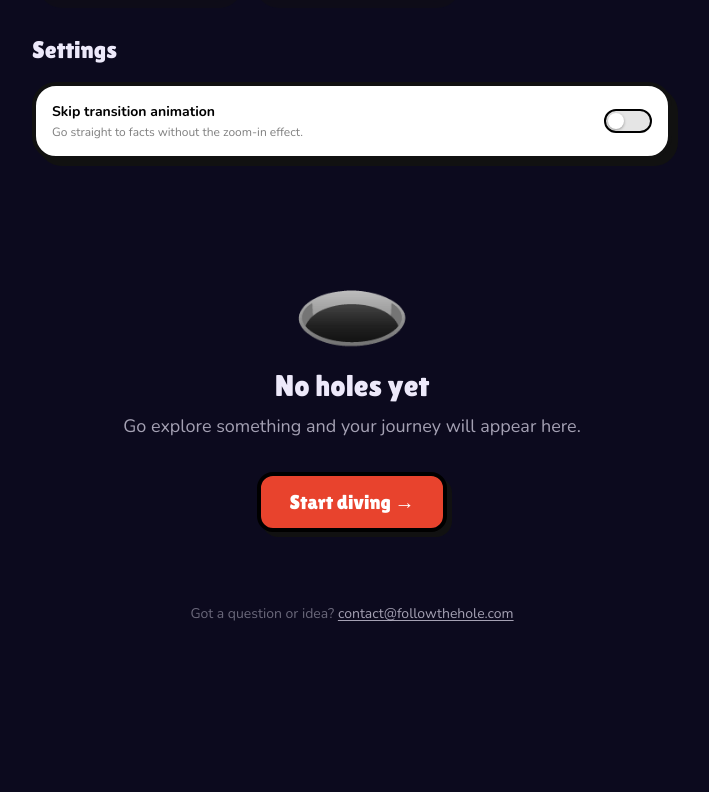
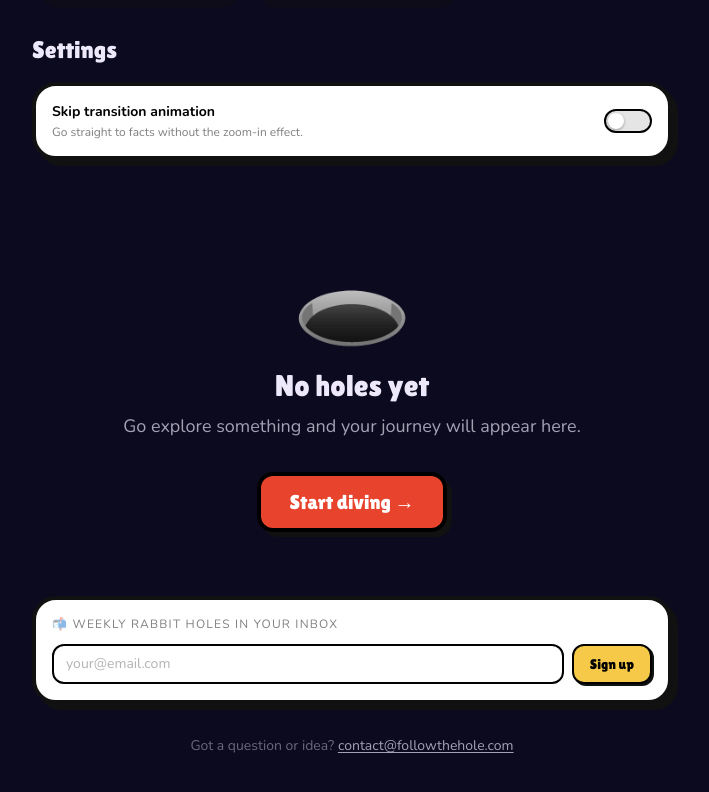
Before and after one commit to begoccor/downthehole, a React (Vite) app: page /rabbit-holes in a window 1280 px wide. Shown: the part 958-1750 px from the top of the page, without its empty margins (288-997 px from the left). Before the commit the page ends 1662 px from the top, so only its background shows below. Built offline with nearby package versions, Linux system fonts and the light colour scheme.

Commit message:
added newsletter

```diff
--- /dev/null
+++ b/src/components/NewsletterSignup.jsx
@@ -0,0 +1,60 @@
+import { useState } from 'react';
+import { useLanguage } from '../contexts/LanguageContext';
+
+const FORM_ACTION =
+  'https://b1ed02d0.sibforms.com/serve/MUIFALFc2McGvK5ABgT_rSjH1ukQG15d92psBx3eIIoOLmfIGI2zx53Vd4S2oIjM9jKgiS1b--JBojSlO0J3mLzGI-0RL3M4KgMmfbNWlCRfbMOXplNDyH6XD1FzKWL3v948KU7CZq4iXDeslpe5toBMTU0_1Ujji5nCo_2JJI5puUcYoW4dsMzSb5ZVmW0juccZP8UCnSgcvWVQ4Q==';
+
+export default function NewsletterSignup({ className = '' }) {
+  const { lang } = useLanguage();
+  const [email, setEmail]       = useState('');
+  const [submitted, setSubmitted] = useState(false);
+
+  const handleSubmit = (e) => {
+    e.preventDefault();
+    fetch(FORM_ACTION, {
+      method: 'POST',
+      headers: { 'Content-Type': 'application/x-www-form-urlencoded' },
+      body: new URLSearchParams({
+        EMAIL: email,
+        email_address_check: '',
+        locale: lang,
+        html_type: 'simple',
+      }).toString(),
+      mode: 'no-cors',
+    }).catch(() => {});
+    setSubmitted(true);
+  };
+
+  if (submitted) {
+    return (
+      <div className={`card shadow-[4px_4px_0_#111] p-4 text-center ${className}`}>
+        <p className="font-display text-xl text-[#E8432D]">You&rsquo;re in! 🐰</p>
+        <p className="font-body text-sm text-black/50 mt-1">Weekly rabbit holes, straight to your inbox.</p>
+      </div>
+    );
+  }
+
+  return (
+    <div className={`card shadow-[4px_4px_0_#111] p-4 ${className}`}>
+      <p className="font-body text-xs text-black/50 uppercase tracking-widest mb-3">
+        📬 Weekly rabbit holes in your inbox
+      </p>
+      <form onSubmit={handleSubmit} className="flex gap-2">
+        <input
+          type="email"
+          value={email}
+          onChange={e => setEmail(e.target.value)}
+          placeholder="your@email.com"
+          required
+          className="flex-1 min-w-0 px-3 py-2 font-body text-sm border-2 border-black rounded-xl bg-white text-black placeholder:text-black/30 focus:outline-none focus:ring-2 focus:ring-[#F7C948]"
+        />
+        <button
+          type="submit"
+          className="px-4 py-2 font-display text-sm bg-[#F7C948] text-black border-2 border-black rounded-xl shadow-[2px_2px_0_#111] btn-press whitespace-nowrap"
+        >
+          Sign up
+        </button>
+      </form>
+    </div>
+  );
+}
--- a/src/pages/Home.jsx
+++ b/src/pages/Home.jsx
@@ -12,6 +12,7 @@ import { useTrophies } from '../contexts/TrophyContext';
 import { useLanguage } from '../contexts/LanguageContext';
 import { getDailyTopic } from '../data/dailyTopics';
 import OArrow from '../components/OArrow';
+import NewsletterSignup from '../components/NewsletterSignup';
 import PixelEarth from '../components/PixelEarth';
 import PixelRabbit from '../components/PixelRabbit';
 import PixelWorm from '../components/PixelWorm';
@@ -910,6 +911,8 @@ function DonePhase({ topic, chain, badge, onNewSearch }) {
         <SocialShare chain={chain} startTopic={topic} />
       </div>
 
+      <NewsletterSignup className="w-full max-w-sm mt-6" />
+
     </motion.div>
   );
 }
--- a/src/pages/RabbitHoles.jsx
+++ b/src/pages/RabbitHoles.jsx
@@ -7,6 +7,7 @@ import { useTrophies } from '../contexts/TrophyContext';
 import { useLanguage } from '../contexts/LanguageContext';
 import { TROPHIES, RARITY_STYLES } from '../data/trophies';
 import SocialShare from '../components/SocialShare';
+import NewsletterSignup from '../components/NewsletterSignup';
 
 function fmt(iso) {
   return new Date(iso).toLocaleDateString('en-US', {
@@ -210,6 +211,11 @@ export default function RabbitHoles() {
         </motion.div>
       )}
 
+      {/* Newsletter */}
+      <div className="mb-8">
+        <NewsletterSignup />
+      </div>
+
       {/* Contact */}
       <p className="text-center font-body text-sm text-fg-faint mt-2 mb-8">
         Got a question or idea?{' '}
```
